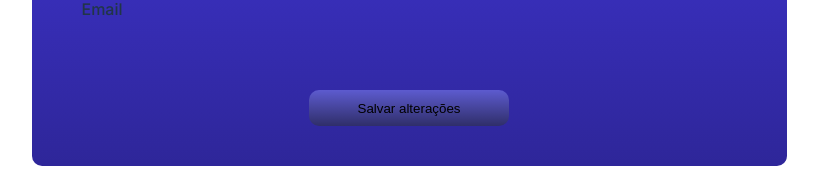
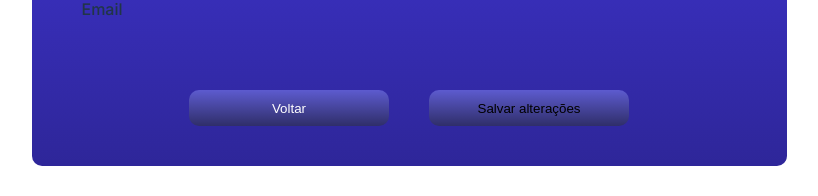
Before and after one commit to Jeff-Christian/crud-animes-tracker-list, a React (Vite) app in the folder FRONTEND/animeTrackerCrud/: page /user in a window 1280 px wide. Shown: the part 676-872 px from the top of the page, without its empty margins (231-1049 px from the left). Built offline with nearby package versions, Linux system fonts and the light colour scheme; no server answers.

Commit message:
User photo visual updates

```diff
--- a/FRONTEND/animeTrackerCrud/src/Component/Routes/Register.jsx
+++ b/FRONTEND/animeTrackerCrud/src/Component/Routes/Register.jsx
@@ -11,6 +11,7 @@ function Register() {
     name: "",
     email: "",
     password: "",
+    avatar: "https://assets.pinterest.com/ext/embed.html?id=50454458319747383",
   });
 
   const navigate = useNavigate();
--- a/FRONTEND/animeTrackerCrud/src/Component/User.jsx
+++ b/FRONTEND/animeTrackerCrud/src/Component/User.jsx
@@ -72,7 +72,10 @@ function User() {
         }
       );
       console.log("Avatar atualizado no banco com sucesso!", response.data);
-      navigate("/");
+      setTimeout(() => {
+        navigate("/");
+        window.location.reload(); // força refresh na home
+      }, 2000);
     } catch (error) {
       console.log("Erro ao atualizar avatar no backend:", error.message);
     }
@@ -108,9 +111,15 @@ function User() {
             <p>{user.email}</p>
           </div>
 
-          <button onClick={() => sendUrl(url)} className="save">
-            Salvar alterações
-          </button>
+          <div>
+            <button className="save">
+              <Link to="/">Voltar</Link>
+            </button>
+
+            <button onClick={() => sendUrl(url)} className="save">
+              Salvar alterações
+            </button>
+          </div>
         </div>
       </div>
     </>
--- a/FRONTEND/animeTrackerCrud/src/Component/userProfile.jsx
+++ b/FRONTEND/animeTrackerCrud/src/Component/userProfile.jsx
@@ -41,8 +41,12 @@ function Profile() {
   return (
     <div className="containerProfile">
       <div>
-        <div className="profilePicture">
-          <img src={user.avatar} alt="profile picture" />
+        <div>
+          <img
+            src={user.avatar}
+            className="avatarPhoto"
+            alt="profile picture"
+          />
         </div>
         <button>
           <Link to="/user" className="editProfile">
```
